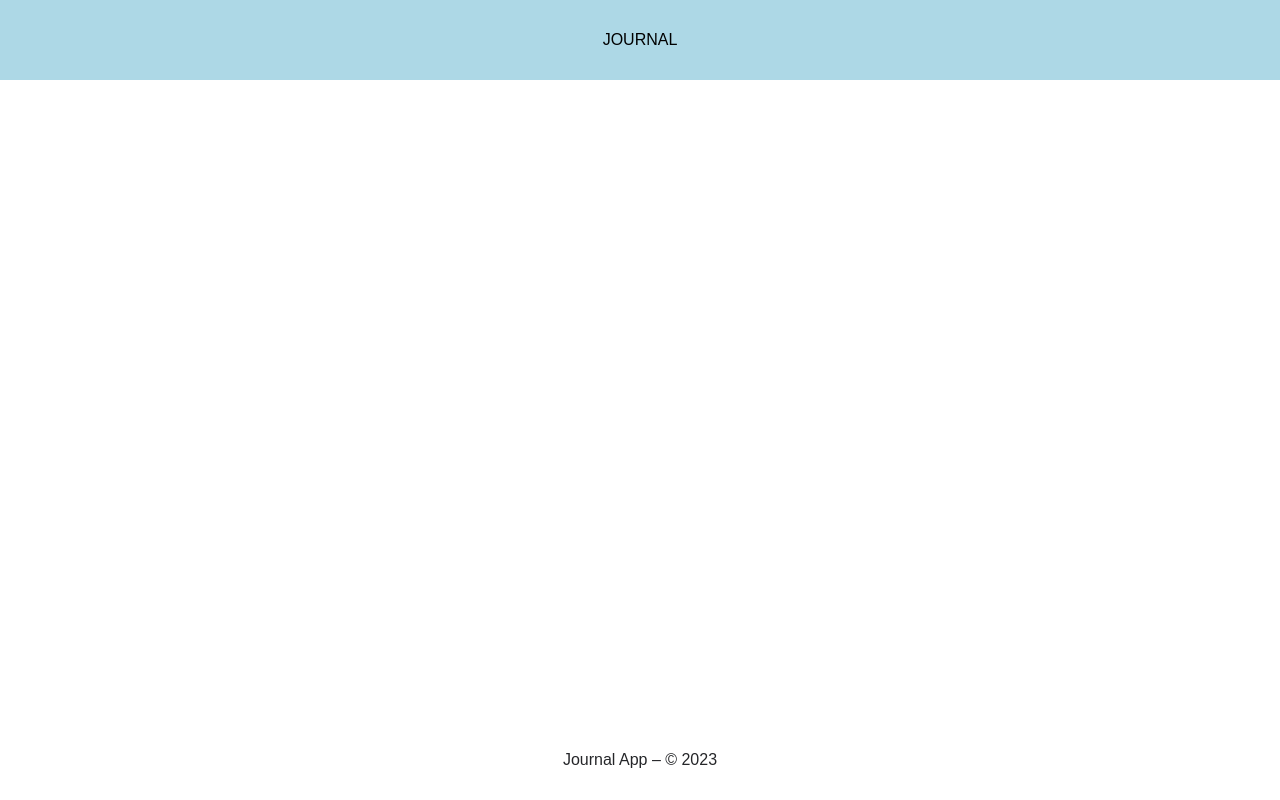
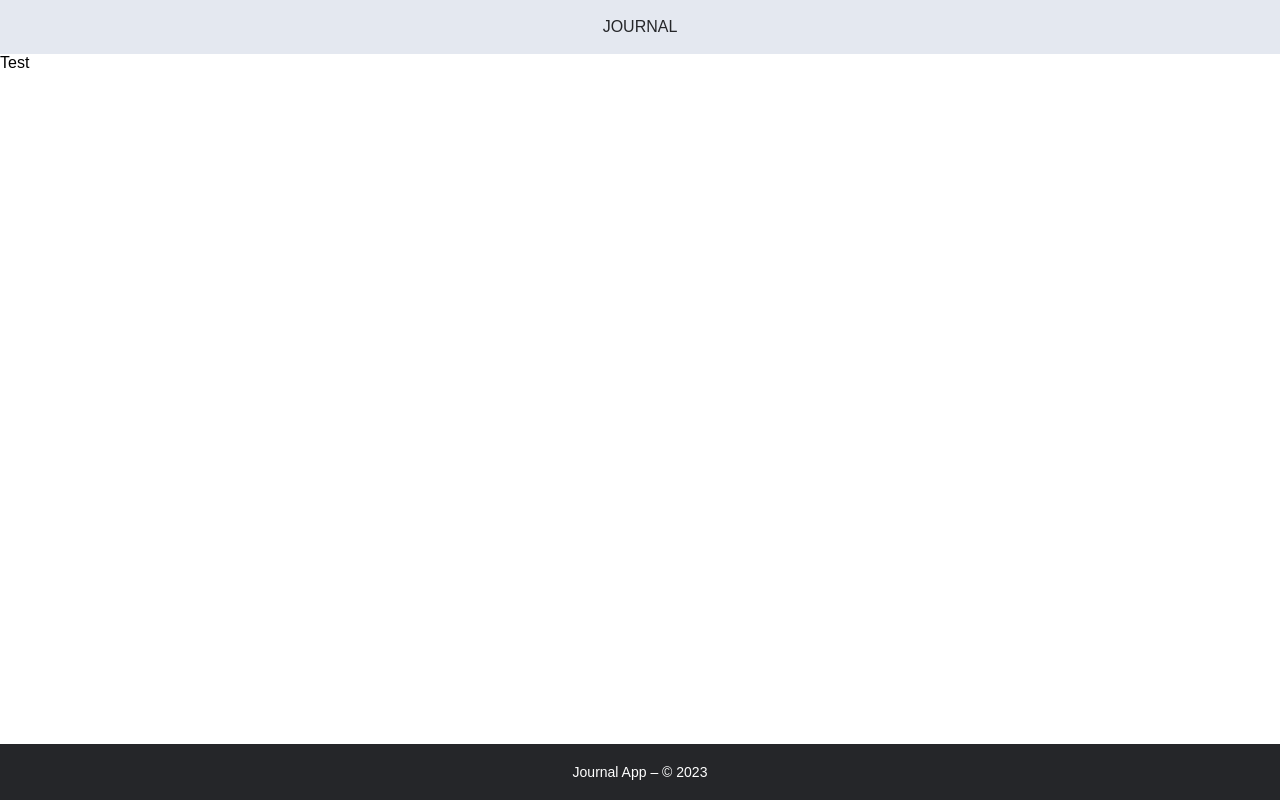
Before and after one commit to RoccoccoR/Journal-App, a React (Vite) app: page / in a window 1280 px wide. Built offline with nearby package versions, Linux system fonts and the light colour scheme.

Commit message:
header-footer-fixed

```diff
--- a/src/App.jsx
+++ b/src/App.jsx
@@ -1,10 +1,12 @@
 import Header from "./components/Header/Header";
 import Footer from "./components/Footer/Footer";
+import Main from "./components/Main/Main";
 
 export default function App() {
   return (
     <>
       <Header></Header>
+      <Main></Main>
       <Footer />
     </>
   );
--- a/src/components/Footer/Footer.css
+++ b/src/components/Footer/Footer.css
@@ -1,13 +1,26 @@
 @import "../../index.css";
 
 .footer-container {
-  height: 80px;
-  color: var(--color-granite);
+  background: var(--granite, #252629);
+  z-index: 999;
+  width: 100%;
   display: flex;
+  padding: 18px 16px;
+  flex-direction: column;
+  justify-content: center;
   align-items: center;
-  justify-content: center;
-  z-index: 999;
-  position: absolute;
-  bottom: 0;
-  width: 100%;
+  gap: 10px;
 }
+
+footer {
+  color: var(--foam, #fff);
+  text-align: center;
+  font-feature-settings:
+    "clig" off,
+    "liga" off;
+  /* Body small */
+  font-size: 14px;
+  font-style: normal;
+  font-weight: 400;
+  line-height: 20px; /* 142.857% */
+}
--- a/src/components/Header/Header.css
+++ b/src/components/Header/Header.css
@@ -1,8 +1,20 @@
 .header-container {
-  height: 80px;
-  background-color: lightblue;
   display: flex;
+  padding: 18px 16px;
+  flex-direction: column;
+  justify-content: center;
   align-items: center;
-  justify-content: center;
+  gap: 10px;
+  align-self: stretch;
   z-index: 999;
+  color: var(--granite, #252629);
+  background: var(--water-10, #e4e8f0);
 }
+
+.header {
+  font-size: 16px;
+  font-style: normal;
+  font-weight: 700;
+  line-height: 18px; /* 112.5% */
+  text-transform: uppercase;
+}
--- /dev/null
+++ b/src/components/Main/Main.css
@@ -0,0 +1,4 @@
+main {
+  flex-grow: 1;
+  padding: 0 1 rem;
+}
--- /dev/null
+++ b/src/components/Main/Main.jsx
@@ -0,0 +1,5 @@
+import "./Main.css";
+
+export default function Main() {
+  return <main>Test</main>;
+}
--- a/src/index.css
+++ b/src/index.css
@@ -15,9 +15,9 @@
 
 #root {
   display: flex;
+  flex-direction: column;
   min-height: 100vh;
   max-height: 100vh;
-  flex-direction: column;
 }
 
 body {
```
